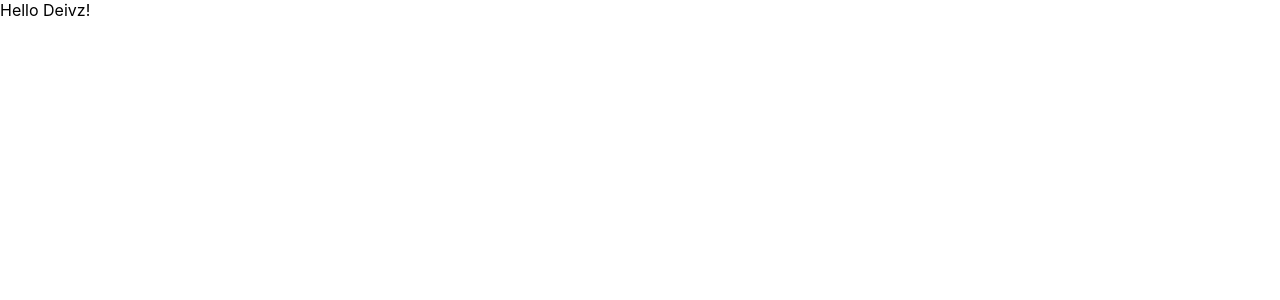
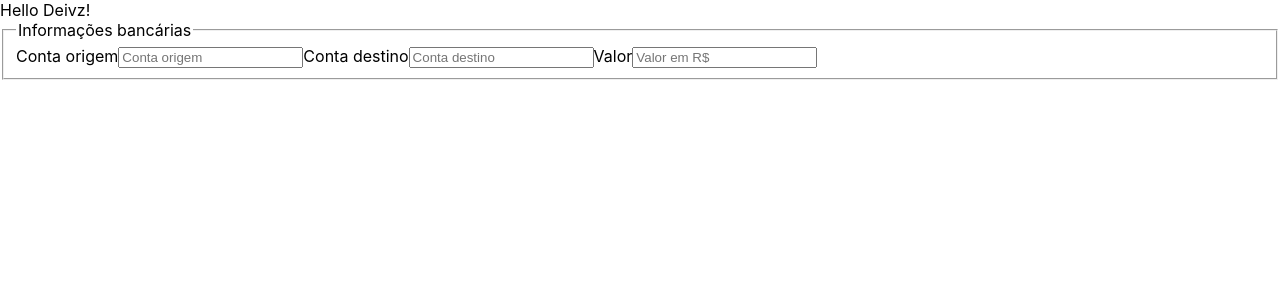
Before and after one commit to Deivz/teclado-banco, a React (Create React App) app: page / in a window 1280 px wide. Shown: the top 300 px of the page. Built offline with nearby package versions, Linux system fonts and the light colour scheme.

Commit message:
Formulario adicionado ao projeto

```diff
--- a/src/App.js
+++ b/src/App.js
@@ -1,9 +1,11 @@
 import React from "react";
+import Formulario from "./components/Formulario";
 
 function App() {
   return (
     <div className="App">
       Hello Deivz!
+      <Formulario />
     </div>
   );
 }
--- /dev/null
+++ b/src/components/Formulario/index.js
@@ -0,0 +1,21 @@
+import React from "react";
+
+class Formulario extends React.Component{
+    render(){
+        return(
+            <form name="form" className="form" id="form">
+                <fieldset className="primeira-fieldset">
+                    <legend>Informações bancárias</legend>
+                        <label forHtml="conta_origem" className="form__itens">Conta origem</label>
+                        <input type="text" name="cliente" id="conta_origem" className="form__itens" required placeholder="Conta origem" maxlength="10"></input>
+                        <label forHtml="conta_destino" className="form__itens">Conta destino</label>
+                        <input type="text" name="cliente" id="conta_destino" className="form__itens" required placeholder="Conta destino" maxlength="10"></input>
+                        <label forHtml="valor" className="form__itens valor">Valor</label>
+                        <input type="text" name="cliente" id="valor" className="form__itens" required placeholder="Valor em R$" maxlength="10" readonly></input>
+                </fieldset>
+			</form>
+        )
+    }
+}
+
+export default Formulario;
```
Also changed, not shown: src/components/Botao/index.js (added, +13 -0 lines).
